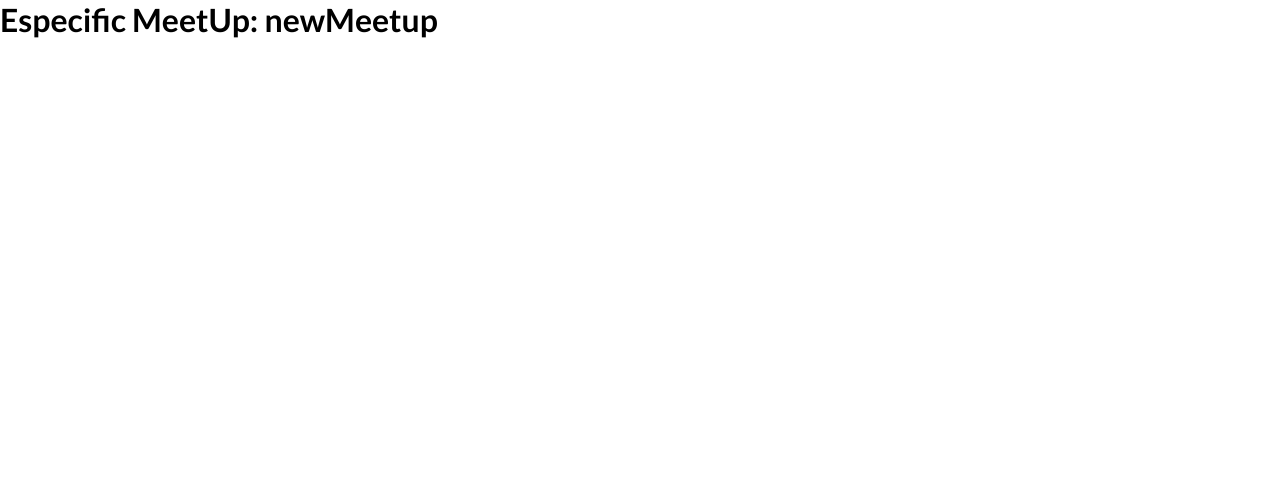
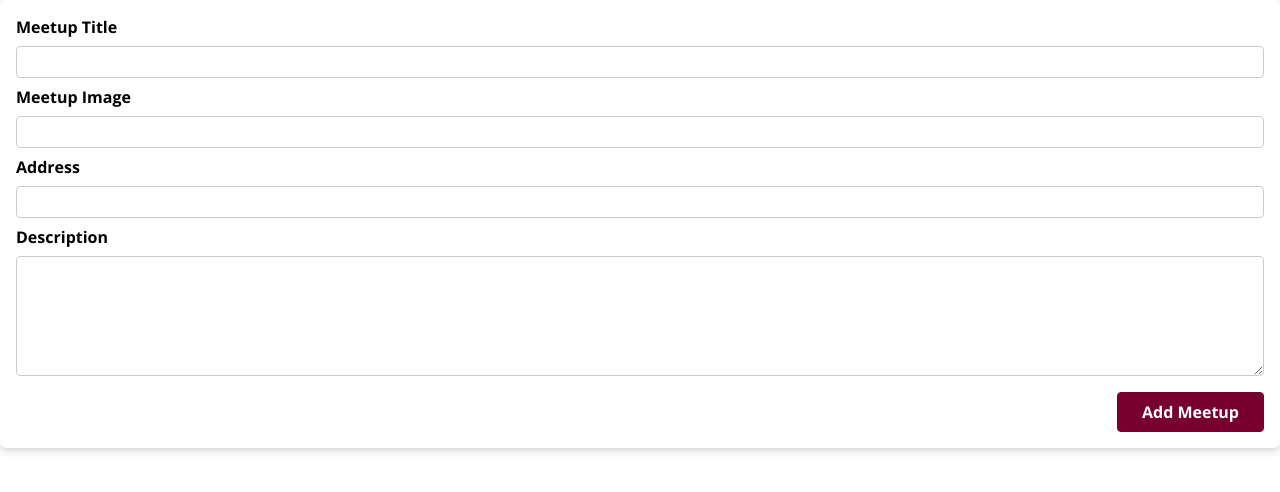
Before and after one commit to jhonpedro/react-complete-guide, a Next.js app in the folder meetup-next/: page /newMeetup in a window 1280 px wide. Shown: the top 492 px of the page. Built offline with nearby package versions, Linux system fonts and the light colour scheme.

Commit message:
feat: create new meetup page

```diff
--- /dev/null
+++ b/meetup-next/pages/newMeetup/index.jsx
@@ -0,0 +1,9 @@
+import NewMeetupForm from '../../components/meetups/NewMeetupForm';
+
+export default function NewMeetUp() {
+  const addNewMeetupHandler = (newMeetup) => {
+    console.log(newMeetup);
+  };
+
+  return <NewMeetupForm onAddMeetup={addNewMeetupHandler} />;
+}
```
